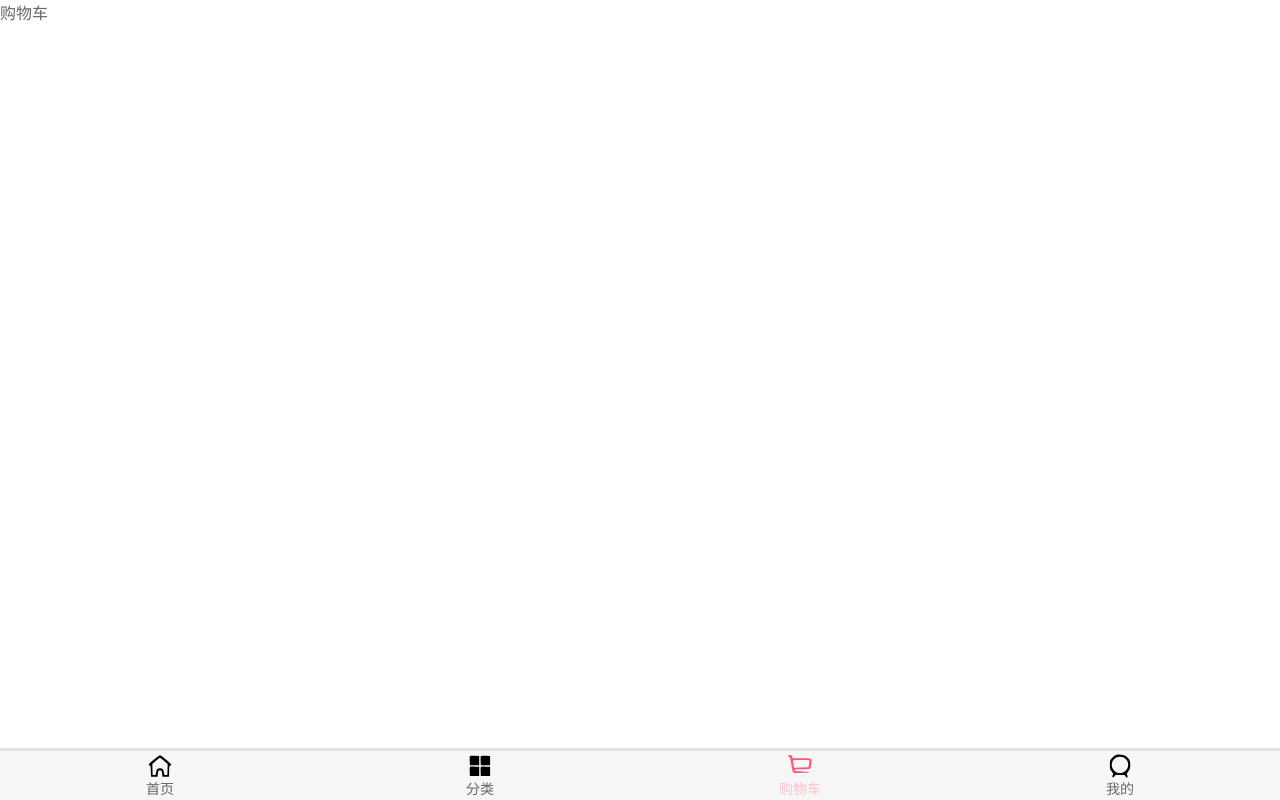
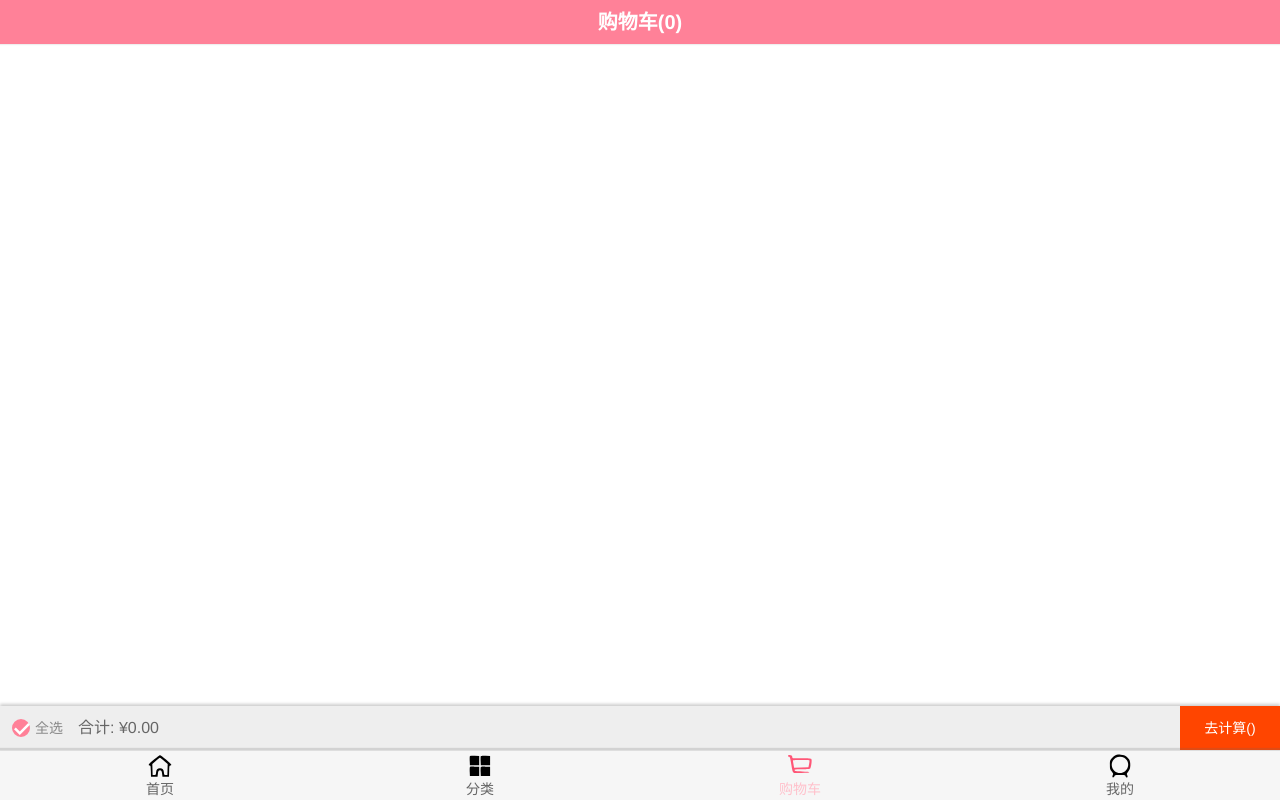
Before and after one commit to pjczz/supermall, a Vue app: page /#/cart in a window 1280 px wide. Built offline with nearby package versions, Linux system fonts and the light colour scheme.

Commit message:
cart over

```diff
--- /dev/null
+++ b/src/components/content/checkButton/CheckButton.vue
@@ -0,0 +1,53 @@
+<template>
+  <div
+    class="check-button"
+    :class="{ 'selector-active': checked }"
+    @click="selectItem"
+  >
+    <img src="~assets/img/cart/tick.svg" alt="" />
+  </div>
+</template>
+<script>
+export default {
+  name: "CheckButton",
+  props: {
+    value: {
+      type: Boolean,
+      default: true,
+    },
+  },
+  data() {
+    return {
+      checked: this.value,
+    };
+  },
+  methods: {
+    selectItem: function () {
+      this.$emit("checkBtnClick");
+    },
+  },
+  watch: {
+    value(newValue) {
+      this.checked = newValue;
+      console.log("wunaile");
+    },
+  },
+};
+</script>
+
+<style scoped>
+.check-button {
+  position: relative;
+  margin: 0;
+  width: 18px;
+  height: 18px;
+  border-radius: 50%;
+  border: 2px solid #ccc;
+  cursor: pointer;
+}
+
+.selector-active {
+  background-color: #ff8198;
+  border-color: #ff8198;
+}
+</style>
--- /dev/null
+++ b/src/store/getters.js
@@ -0,0 +1,8 @@
+export default{
+  CartLength(state){
+    return state.cartList.length
+  },
+  GetCartList(state){
+    return state.cartList
+  }
+}
--- a/src/store/index.js
+++ b/src/store/index.js
@@ -2,6 +2,7 @@
 import Vuex from "vuex";
 import mutations from "./mutations";
 import actions from "./actions";
+import getters from "./getters";
 Vue.use(Vuex);
 const state = {
   cartList: [],
@@ -11,4 +12,5 @@
   mutations: mutations,
   actions: actions,
   modules: {},
+  getters: getters,
 });
--- a/src/store/mutations.js
+++ b/src/store/mutations.js
@@ -4,6 +4,7 @@
   },
   increaseProduct(state, payload){
     payload.count = 1;
+    payload.checked=true
     state.cartList.push(payload)
   }
 }
--- a/src/views/cart/Cart.vue
+++ b/src/views/cart/Cart.vue
@@ -1,13 +1,46 @@
 <template>
-  <div>购物车</div>
+  <div class="cart">
+    <NavBar class="cart-nav-bar"
+      ><div slot="center">购物车({{ CartLength }})</div>
+    </NavBar>
+
+    <CartList></CartList>
+    <CartBottomBar></CartBottomBar>
+  </div>
 </template>
 
 <script>
+import NavBar from "components/common/navbar/NavBar";
+import { mapGetters } from "vuex";
+import CartList from "./childComps/CartList.vue";
+import CartBottomBar from './childComps/CartBottomBar.vue'
+
+//mapGetters可以自动获取vuex中的getters方法，并在该地方注册成计算属性，声明后可直接调动
 export default {
+  name: "cart",
+  components: {
+    NavBar,
+    CartList,
+    CartBottomBar
+  },
+  computed: {
+    // ...mapGetters({ 这样写也行
+    // cartlength: "CartLength",
+    // cartlist: "GetCartList",
+    // }),
 
-}
+    ...mapGetters(["CartLength", "GetCartList"]),
+  },
+};
 </script>
 
-<style>
-
+<style scoped>
+.cart {
+}
+.cart-nav-bar {
+  background-color: var(--color-tint);
+  color: white;
+  font-size: 20px;
+  font-weight: 700;
+}
 </style>
--- /dev/null
+++ b/src/views/cart/childComps/CartBottomBar.vue
@@ -0,0 +1,89 @@
+<template>
+  <div class="bottom-menu">
+    <CheckButton class="select-all" @checkBtnClick="checkBtnClick" v-model="isSelectAll"></CheckButton>
+    <span>全选</span>
+    <span class="total-price">合计: ¥{{totalPrice}}</span>
+    <span class="buy-product">去计算({{$store.getters.cartCount}})</span>
+  </div>
+</template>
+
+<script>
+  import CheckButton from 'components/content/checkButton/CheckButton'
+
+	export default {
+		name: "BottomBar",
+    components: {
+		  CheckButton
+    },
+    computed: {
+		  totalPrice() {
+        const cartList = this.$store.getters.GetCartList;
+        return cartList.filter(item => {
+          return item.checked
+        }).reduce((preValue, item) => {
+          return preValue + item.count * item.price
+        }, 0).toFixed(2)
+      },
+      isSelectAll: function () {
+        return this.$store.getters.GetCartList.find(item => item.checked === false) === undefined;
+      }
+    },
+    methods: {
+      checkBtnClick: function () {
+        // 1.判断是否有未选中的按钮
+        let isSelectAll = this.$store.getters.GetCartList.find(item => !item.checked);
+
+        // 2.有未选中的内容, 则全部选中
+        if (isSelectAll) {
+          this.$store.state.cartList.forEach(item => {
+            item.checked = true;
+          });
+        } else {
+          this.$store.state.cartList.forEach(item => {
+            item.checked = false;
+          });
+        }
+      }
+    }
+	}
+</script>
+
+<style scoped>
+  .bottom-menu {
+    width: 100%;
+    height: 44px;
+    background-color: #eee;
+    position: fixed;
+    bottom: 50px;
+    left: 0;
+    box-shadow: 0 -2px 3px rgba(0, 0, 0, .2);
+    font-size: 14px;
+    color: #888;
+    line-height: 44px;
+    padding-left: 35px;
+    box-sizing: border-box;
+  }
+
+  .bottom-menu .select-all {
+    position: absolute;
+    line-height: 0;
+    left: 12px;
+    top: 13px;
+  }
+
+  .bottom-menu .total-price {
+    margin-left: 15px;
+    font-size: 16px;
+    color: #666;
+  }
+
+  .bottom-menu .buy-product {
+    background-color: orangered;
+    color: #fff;
+    width: 100px;
+    height: 44px;
+    text-align: center;
+    line-height: 44px;
+    float: right;
+  }
+</style>
--- /dev/null
+++ b/src/views/cart/childComps/CartList.vue
@@ -0,0 +1,26 @@
+<template>
+  <div class="cart-list">
+    <CartListItem
+      v-for="(item, index) in cartItems"
+      :product="item"
+      :key="index"
+    ></CartListItem>
+  </div>
+</template>
+
+<script>
+import { mapGetters } from "vuex";
+import CartListItem from "./CartListItem.vue";
+export default {
+  computed: {
+    ...mapGetters({
+      cartItems: "GetCartList",
+    }),
+  },
+  components: {
+    CartListItem,
+  },
+};
+</script>
+
+<style></style>
--- /dev/null
+++ b/src/views/cart/childComps/CartListItem.vue
@@ -0,0 +1,100 @@
+<template>
+  <div class="cart-list-item">
+    <div class="check-button">
+      <CheckButton
+        :value="product.checked"
+        @checkBtnClick="checkCLick"
+      ></CheckButton>
+    </div>
+    <div class="item-img">
+      <img :src="product.image" alt="" />
+    </div>
+    <div class="item-info">
+      <div class="item-title">{{ product.title }}</div>
+      <div class="item-desc">{{ product.desc }}</div>
+      <div class="pandc">
+        <div class="item-price">{{ product.price }}</div>
+        <div class="item-count">X{{ product.count }}</div>
+      </div>
+    </div>
+  </div>
+</template>
+
+<script>
+import CheckButton from "components/content/checkButton/CheckButton";
+export default {
+  props: {
+    product: {
+      type: Object,
+      default() {
+        return {};
+      },
+    },
+  },
+  components: {
+    CheckButton,
+  },
+  methods: {
+    checkCLick() {
+      this.product.checked=!this.product.checked
+      console.log(this.product.checked)
+    },
+  },
+};
+</script>
+
+<style scoped>
+.cart-list-item {
+  display: flex;
+  position: relative;
+
+  border-bottom: 1px solid #ccc;
+  width: 100%;
+}
+.check-button {
+  display: flex;
+  flex-direction: row;
+  justify-content: center;
+  align-items: center;
+}
+
+.item-img {
+  padding: 5px;
+}
+.item-img img {
+  width: 80px;
+  height: 100px;
+  display: block;
+  border-radius: 5px;
+}
+.item-info {
+  font-size: 17px;
+  color: #333;
+  padding: 5px 10px;
+  position: relative;
+  overflow: hidden;
+  white-space: nowrap;
+}
+.item-title {
+  height: 40px;
+  overflow: hidden;
+  text-overflow: ellipsis;
+  white-space: nowrap;
+}
+.item-desc {
+  height: 30px;
+  overflow: hidden;
+  text-overflow: ellipsis;
+  font-size: 12px;
+}
+.pandc {
+  display: flex;
+}
+.item-price {
+  flex: 50%;
+  color: orange;
+}
+.item-price {
+  flex: 50%;
+}
+</style>
--- a/src/views/detail/Detail.vue
+++ b/src/views/detail/Detail.vue
@@ -178,8 +178,8 @@
     addToCart() {
       const product = {};
       product.image = this.topImages[0];
-      product.desc = this.goods.title;
-      product.title = this.goods.desc;
+      product.desc = this.goods.desc;
+      product.title = this.goods.title;
       product.price = this.goods.realPrice;
       product.iid = this.iid;
       this.$store.dispatch('addCart',product)
```
